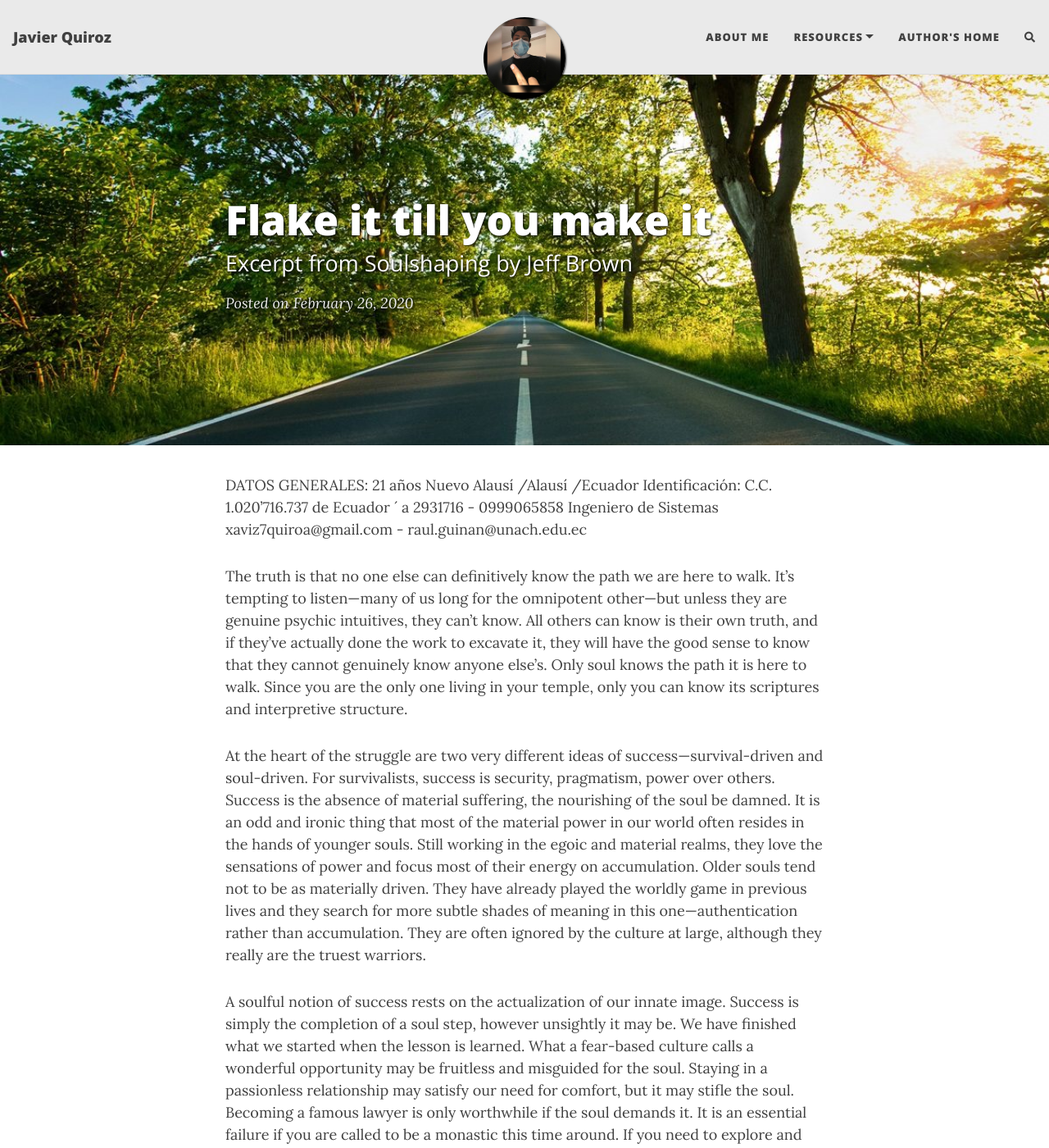
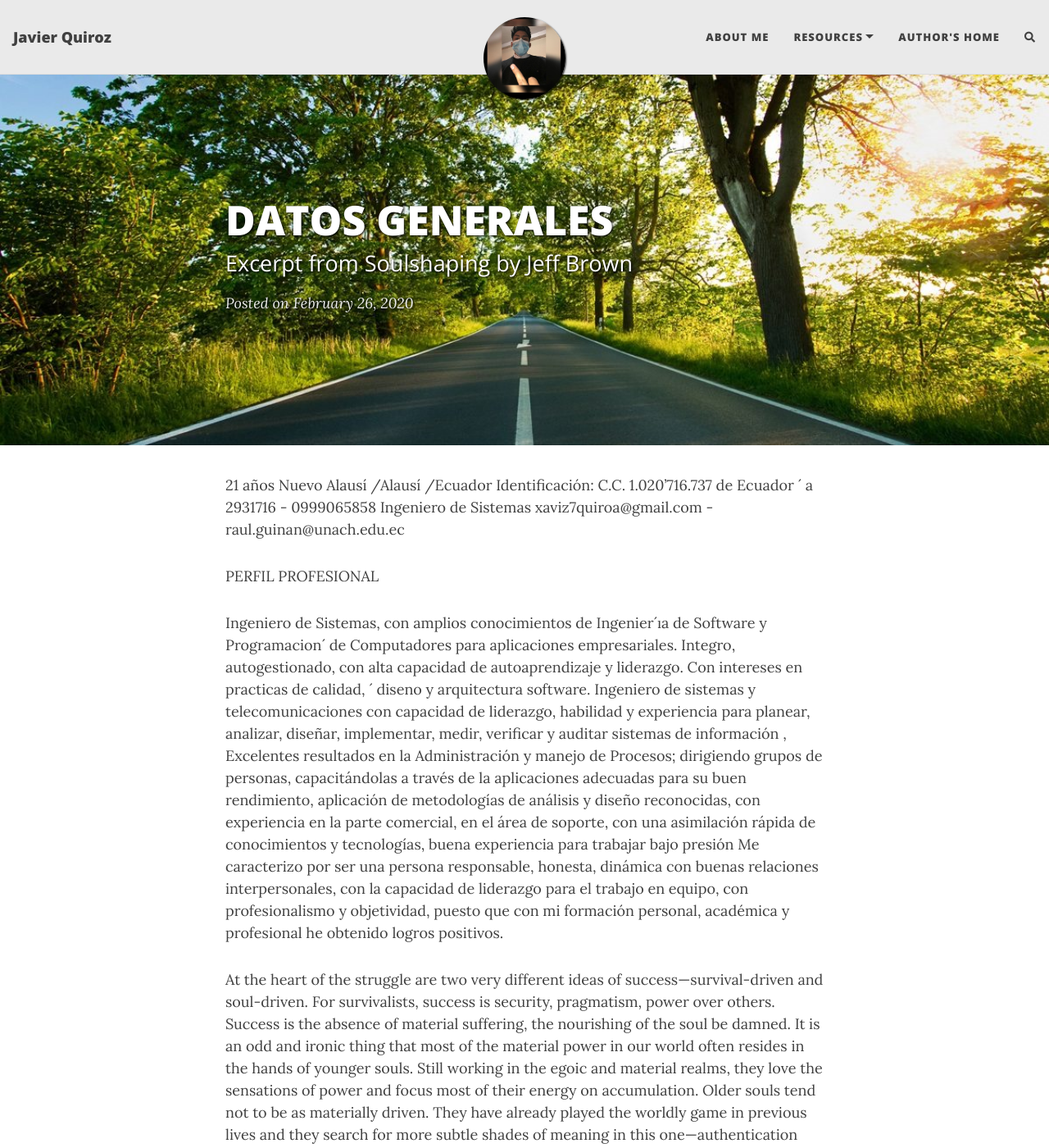
Before and after one commit to Javiz10/Javiz10, a Jekyll site: the page built from _posts/2020-02-26-flake-it-till-you-make-it.md, in a window 1280 px wide and 1400 px high. Shown: the whole window at 82% size. Built offline with Jekyll 4.4.1, drawn with Linux system fonts in a browser that asks for light colours; nearby versions of some CDN libraries; comment, search, counter and statistics services are not loaded.

Commit message:
Update 2020-02-26-flake-it-till-you-make-it.md

```diff
--- a/_posts/2020-02-26-flake-it-till-you-make-it.md
+++ b/_posts/2020-02-26-flake-it-till-you-make-it.md
@@ -1,13 +1,13 @@
 ---
 layout: post
-title: Flake it till you make it
+title: DATOS GENERALES
 subtitle: Excerpt from Soulshaping by Jeff Brown
 cover-img: /assets/img/path.jpg
 thumbnail-img: /assets/img/thumb.png
 share-img: /assets/img/path.jpg
 tags: [books, test]
 ---
-DATOS GENERALES:
+
 21 años
 Nuevo Alausí /Alausí /Ecuador
 Identificación: C.C. 1.020’716.737 de Ecuador ´ a
@@ -17,7 +17,19 @@ xaviz7quiroa@gmail.com - raul.guinan@unach.edu.ec
 
 
 
-The truth is that no one else can definitively know the path we are here to walk. It’s tempting to listen—many of us long for the omnipotent other—but unless they are genuine psychic intuitives, they can’t know. All others can know is their own truth, and if they’ve actually done the work to excavate it, they will have the good sense to know that they cannot genuinely know anyone else’s. Only soul knows the path it is here to walk. Since you are the only one living in your temple, only you can know its scriptures and interpretive structure.
+PERFIL PROFESIONAL
+
+Ingeniero de Sistemas, con amplios conocimientos de Ingenier´ıa de Software y Programacion´ de Computadores para aplicaciones empresariales.
+Integro, autogestionado, con alta capacidad de autoaprendizaje y liderazgo. Con intereses en practicas de calidad, ´ diseno y arquitectura software.
+Ingeniero de sistemas y telecomunicaciones con capacidad de liderazgo, habilidad y experiencia para
+planear, analizar, diseñar, implementar, medir, verificar y auditar sistemas de información , Excelentes
+resultados en la Administración y manejo de Procesos; dirigiendo grupos de personas, capacitándolas a
+través de la aplicaciones adecuadas para su buen rendimiento, aplicación de metodologías de análisis y
+diseño reconocidas, con experiencia en la parte comercial, en el área de soporte, con una asimilación
+rápida de conocimientos y tecnologías, buena experiencia para trabajar bajo presión
+Me caracterizo por ser una persona responsable, honesta, dinámica con buenas relaciones interpersonales,
+con la capacidad de liderazgo para el trabajo en equipo, con profesionalismo y objetividad, puesto que con
+mi formación personal, académica y profesional he obtenido logros positivos.
 
 At the heart of the struggle are two very different ideas of success—survival-driven and soul-driven. For survivalists, success is security, pragmatism, power over others. Success is the absence of material suffering, the nourishing of the soul be damned. It is an odd and ironic thing that most of the material power in our world often resides in the hands of younger souls. Still working in the egoic and material realms, they love the sensations of power and focus most of their energy on accumulation. Older souls tend not to be as materially driven. They have already played the worldly game in previous lives and they search for more subtle shades of meaning in this one—authentication rather than accumulation. They are often ignored by the culture at large, although they really are the truest warriors.
 
```
